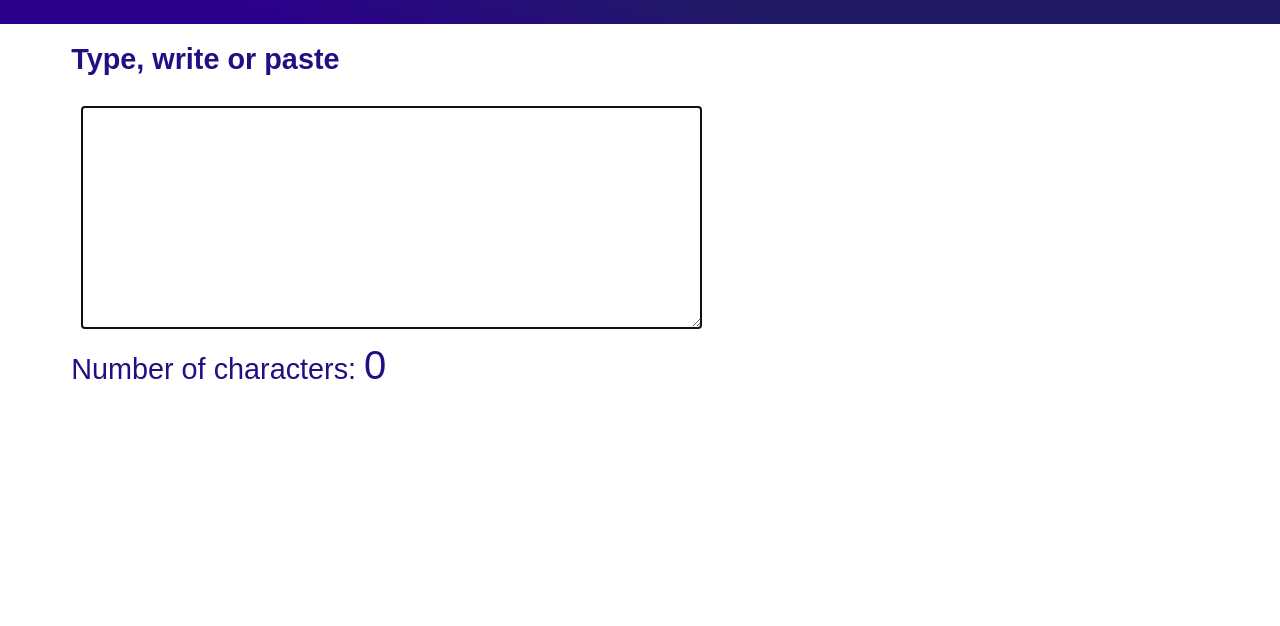
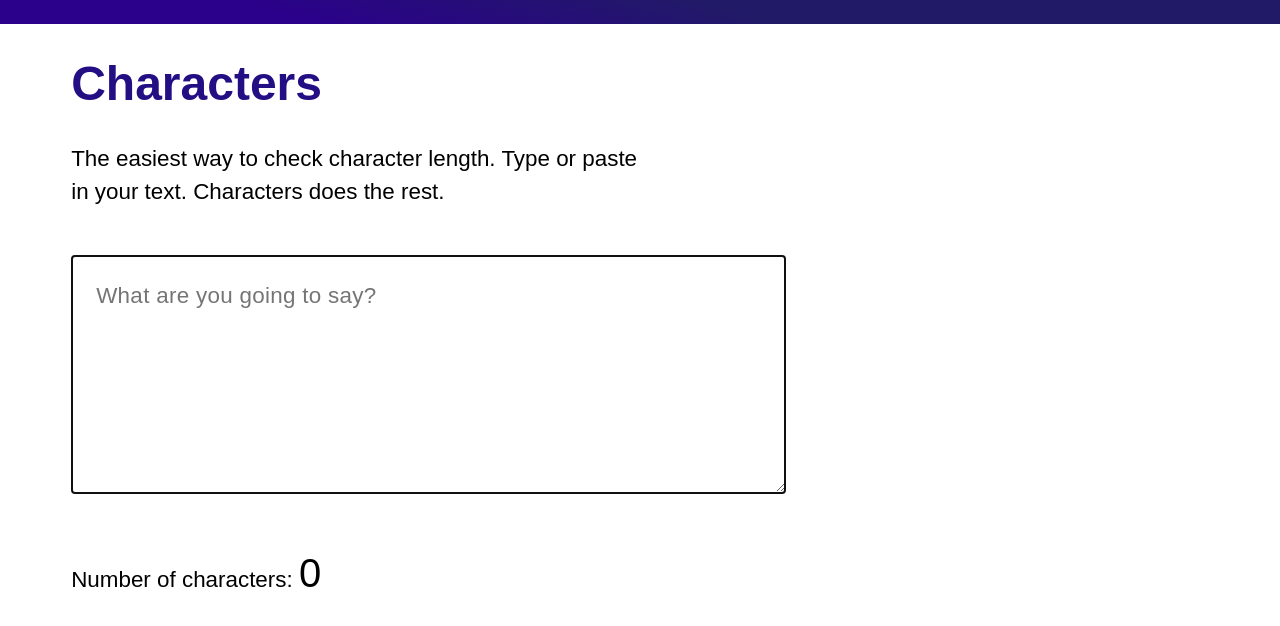
Before and after one commit to jasontcrabtree/CharacterCounter, a plain HTML site: page index.html in a window 1280 px wide. Shown: the top 626 px of the page. Drawn offline with Linux system fonts and the light colour scheme; a web font is replaced by a local one.

Commit message:
adding copy

```diff
--- a/index.html
+++ b/index.html
@@ -28,15 +28,38 @@
     <div id="top-border"></div>
 
     <div id="outsidecontainer">
-      <h1>Type, write or paste</h1>
+      <h1>Characters</h1>
+
+      <p id="subTitle">
+        The easiest way to check character length. Type or paste in your text.
+        Characters does the rest.
+      </p>
+
+      <!-- <p></p>
+      <ul>
+        Write your ad-copy to the perfect length for Google, Facebook and
+        other online platforms.
+            <li>
+        </li>
+        <li>Check the line-lengths of your designs and typography.</li>
+        <li>Review your article headlines, keeping short and snappy.</li>
+      </ul>
+
+      <br />
+      <p>
+        One simple step. Type, enter or paste text. Characters will update in
+        real time and do the rest.
+      </p>
+
+      -->
 
       <div>
         <textarea
           autofocus
           rows="6"
-          cols="44"
+          cols="50"
           id="textAreaInput"
-          maxlength="500"
+          placeholder="What are you going to say?"
         ></textarea>
       </div>
 
--- a/style.css
+++ b/style.css
@@ -14,18 +14,30 @@
 
 #outsidecontainer {
   padding-left: 5%;
-  padding-right: 5%;
+  padding-right: 15%;
 }
 
 h1 {
-  font-size: 1.8rem;
+  font-size: 3rem;
   color: #240e84;
 }
 
+h3 {
+  font-size: 1.6rem;
+  color: black;
+  line-height: 1.2;
+  font-weight: 400;
+}
+
+#subTitle {
+  width: 26em;
+  max-width: 100%;
+}
+
 textarea {
-  max-width: 80%;
-  margin: 10px;
-  padding: 16px;
+  max-width: 90%;
+  margin: 24px 0 24px 0;
+  padding: 24px;
 
   font-size: 1.4rem;
   line-height: 1.4;
@@ -36,18 +48,23 @@ textarea {
 }
 
 h1,
+h3,
 #number,
 p,
+ul,
 textarea {
   font-family: "Niramit", sans-serif;
 }
 
 p {
-  display: inline;
+  font-size: 1.4rem;
+  line-height: 1.45;
 
-  font-size: 1.8rem;
+  color: black;
+}
 
-  color: #240e84;
+ul {
+  font-size: 1.4rem;
 }
 
 #number {
```
